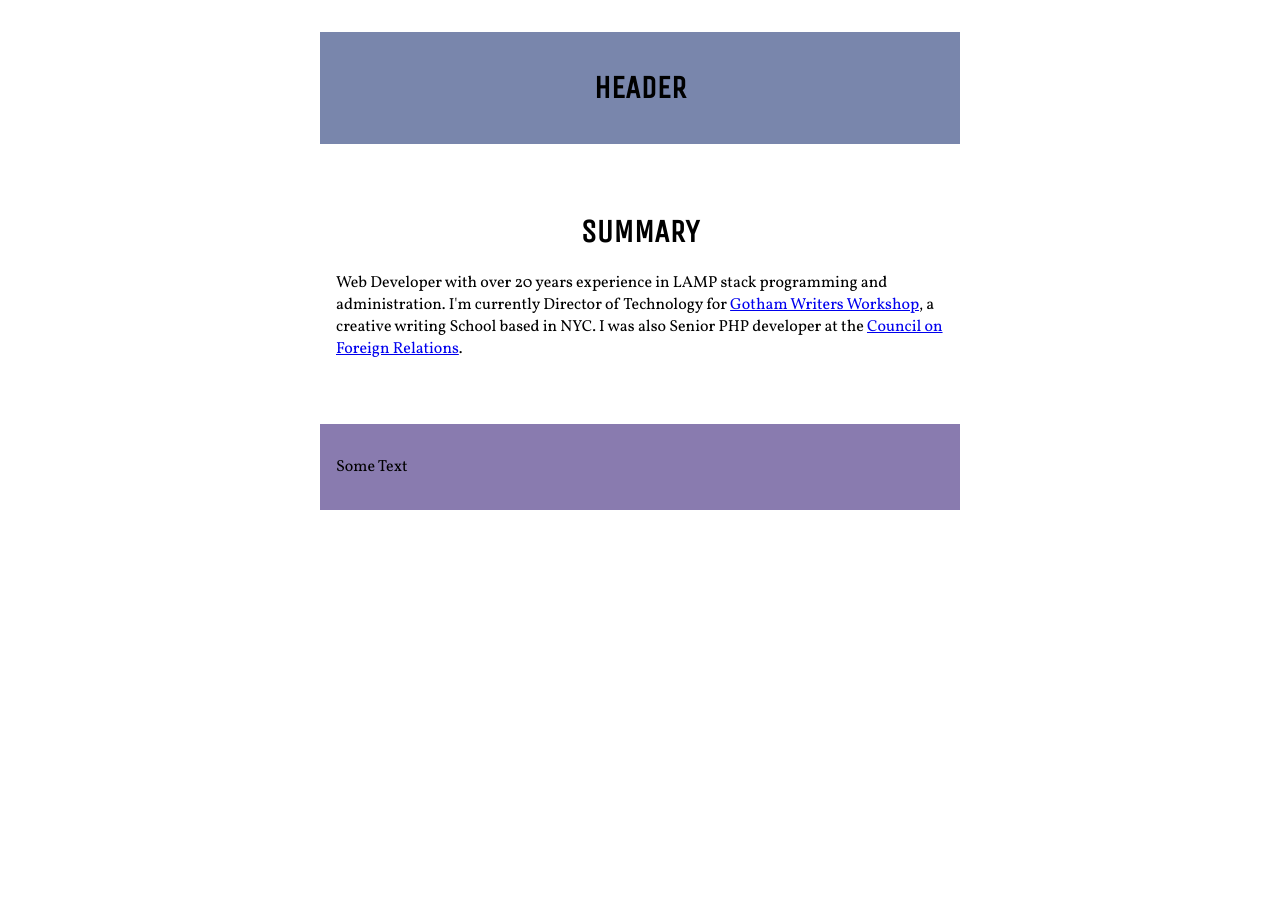
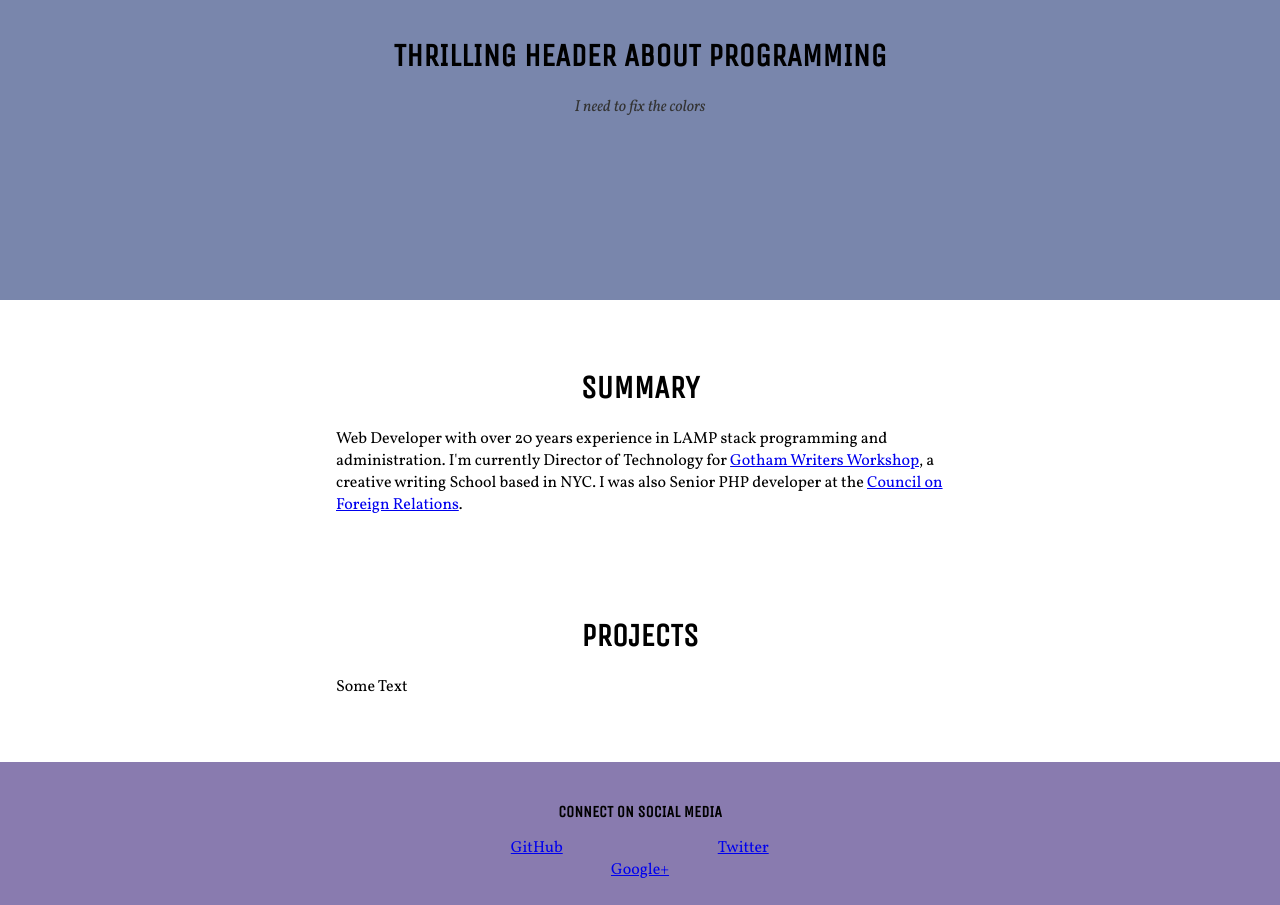
Before and after one commit to cshehadi/charles-shehadi-portfolio, a plain HTML site: page index.html in a window 1280 px wide. Before the commit the page ends 800 px from the top, so only its background shows below. Drawn offline with nearby package versions, Linux system fonts and the light colour scheme.

Commit message:
add social media, flesh out styles

```diff
--- a/css/style.css
+++ b/css/style.css
@@ -12,6 +12,13 @@ h1 {
     text-align: center;
 }
 
+h3 {
+    font-family: Unica One, Arial, sans-serif;
+    text-transform: uppercase;
+    text-align: center;
+    font-size: 1rem;
+}
+
 body {
     font-family: Vollkorn, Georgia, serif;
 }
@@ -22,20 +29,40 @@ body {
     padding: 1em;
 }
 
-
 header {
     background-color: #7986AC;
+    height: 300px;
+    margin: 0;
+    padding: 1em;
+    text-align: center;
 }
 
-.projects {
-    background-color: #897BAF;
+.tag-line {
+    font-size: 1rem;
+    font-style: italic;
+    color: #333;
+    margin-top: 0px;
 }
 
-.another-section {
-    background-color: #69969C;
+footer {
+    background-color: #897BAF;
+    padding: 1.5em;
+    text-align: center;
 }
 
 footer > ul {
     padding-left: 0;
     list-style: none;
 }
+
+footer > ul {
+    padding-left: 0;
+    list-style: none;
+    width: 50%;
+    margin: 0 auto;
+}
+
+footer > ul > li {
+    display: inline-block;
+    width: 33%;
+}
--- a/index.html
+++ b/index.html
@@ -9,22 +9,28 @@
     <link rel="stylesheet" href="css/style.css">
 </head>
 <body>
-    <header class="content">
-        <h1>header</h1>
+    <header>
+        <h1>thrilling header about programming</h1>
+        <p class="tag-line">I need to fix the colors</p>
     </header>
-    <section class="content overview">
-        <h1>summary</h1>
-        <p>Web Developer with over 20 years experience in LAMP stack programming and administration.  I'm currently Director of Technology for <a href="https://www.writingclasses.com" target="_blank">Gotham Writers Workshop</a>, a creative writing School based in NYC. I was also Senior PHP developer at the <a href="http://www.cfr.org" target="_blank">Council on Foreign Relations</a>.</p>
+    <section class="overview">
+        <article class="content">
+            <h1>summary</h1>
+            <p>Web Developer with over 20 years experience in LAMP stack programming and administration.  I'm currently Director of Technology for <a href="https://www.writingclasses.com" target="_blank">Gotham Writers Workshop</a>, a creative writing School based in NYC. I was also Senior PHP developer at the <a href="http://www.cfr.org" target="_blank">Council on Foreign Relations</a>.</p>
+        </article>
     </section>
-    <section class="content projects">
-        <p>Some Text</p>
+    <section class="projects">
+        <article class="content">
+            <h1>projects</h1>
+            <p>Some Text</p>
+        </article>
     </section>
-    <footer class="content">
+    <footer>
+        <h3>Connect on Social Media</h3>
         <ul class="social">
-            <li></li>
-            <li></li>
-            <li></li>
-            <li></li>
+            <li><a href="https://github.com/cshehadi" target="_blank">GitHub</a></li>
+            <li><a href="https://twitter.com/cshehadi" target="_blank">Twitter</a></li>
+            <li><a href="https://plus.google.com/u/0/103182947203971600461" target="_blank">Google+</a></li>
         </ul>
     </footer>
 </body>
```
